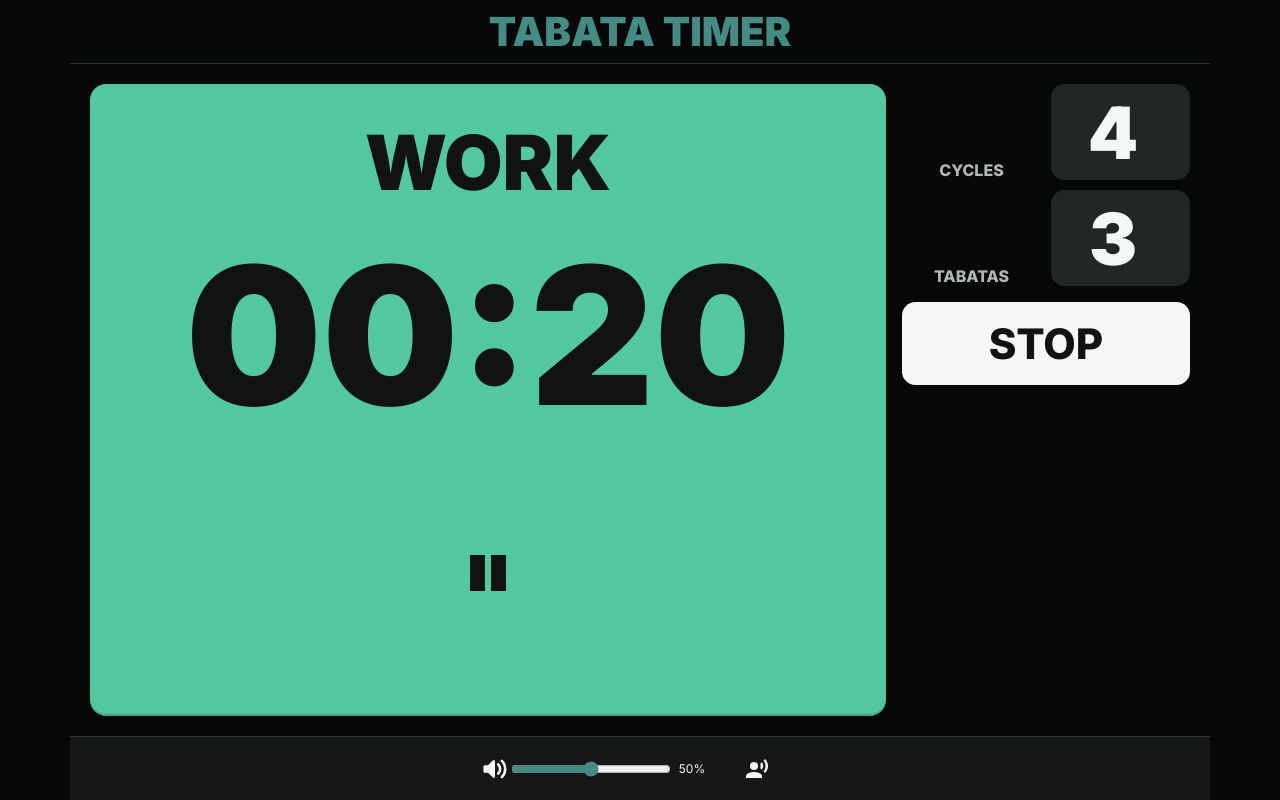
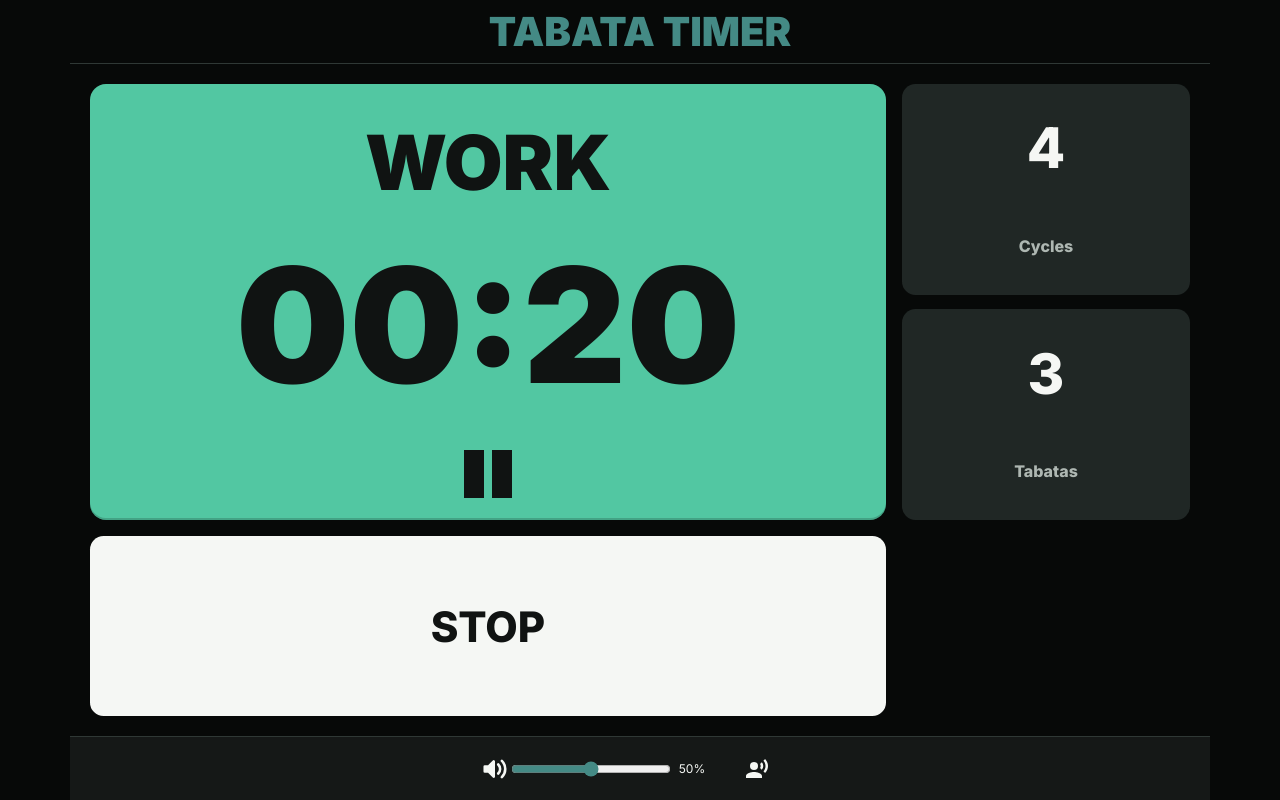
Before and after one commit to StanTheMackiar/Tabata-Timer-App-New, a React (Vite) app: page /start in a window 1280 px wide. Built offline with nearby package versions, Linux system fonts and the light colour scheme; no server answers.

Commit message:
refactor: simplify CyclesAndTabata component and integrate it into Form and StartPage

```diff
--- a/src/components/form/CyclesAndTabata.tsx
+++ b/src/components/form/CyclesAndTabata.tsx
@@ -1,113 +1,72 @@
-import { ChangeEvent, FC, useContext } from "react";
+import { FC } from "react";
 
-import { useLocation } from "react-router-dom";
 import styled from "styled-components";
-import { TimerContext } from "../../context/timer/useTimerContex";
-import { InputTypes, TimerFormString } from "../../interfaces";
-import { AppRoute } from "../../routes/routes.enum";
 
 interface Props {
-  value?: TimerFormString;
-  disabled?: boolean;
-
-  onChange?: (
-    event: ChangeEvent<HTMLInputElement>,
-    inputType: InputTypes,
-  ) => void;
+  cycles: string;
+  tabatas: string;
+  onClickCycles?: VoidFunction;
+  onClickTabatas?: VoidFunction;
 }
 
-const initialValue = {
-  cycles: 0,
-  tabatas: 0,
-};
+export const CyclesAndTabata: FC<Props> = ({
+  cycles,
+  tabatas,
+  onClickCycles,
+  onClickTabatas,
+}) => {
+  return (
+    <StatsRow>
+      <StatButton
+        type="button"
+        disabled={!onClickCycles}
+        onClick={onClickCycles}
+      >
+        <strong>{cycles}</strong>
+        <span>Cycles</span>
+      </StatButton>
 
-export const CyclesAndTabata: FC<Props> = ({
-  onChange,
-  value = initialValue,
-  disabled = false,
-}) => {
-  const { state } = useContext(TimerContext);
-  const { cycles, tabatas } = state.timer;
-
-  const location = useLocation();
-  const isTimerActive = location.pathname.startsWith(AppRoute.START);
-
-  return (
-    <Container isTimerActive={isTimerActive}>
-      <Label htmlFor="cycles">CYCLES</Label>
-      <Input
-        id="cycles"
-        type="number"
-        value={isTimerActive ? cycles : value.cycles}
-        name="cycles"
-        onChange={
-          onChange
-            ? (event) => onChange(event, "cycles")
-            : () => {
-                "";
-              }
-        }
-        disabled={disabled}
-        min="1"
-        max="99"
-      />
-
-      <Label htmlFor="tabatas">TABATAS</Label>
-      <Input
-        id="tabatas"
-        type="number"
-        value={isTimerActive ? tabatas : value.tabatas}
-        name="tabatas"
-        onChange={
-          onChange
-            ? (event) => onChange(event, "tabatas")
-            : () => {
-                "";
-              }
-        }
-        disabled={disabled}
-        min="1"
-        max="99"
-      />
-    </Container>
+      <StatButton
+        type="button"
+        disabled={!onClickTabatas}
+        onClick={onClickTabatas}
+      >
+        <strong>{tabatas}</strong>
+        <span>Tabatas</span>
+      </StatButton>
+    </StatsRow>
   );
 };
 
-const Container = styled.section<{ isTimerActive: boolean }>`
+const StatsRow = styled.div`
   display: grid;
-  grid-template-columns: auto 1fr auto 1fr;
-  align-items: center;
-  gap: clamp(0.45rem, 1.5vw, 10px);
-  border-radius: 0.85rem;
-  background-color: transparent;
-  padding: 0;
-  transition: all 0.3s ease-in-out;
+  grid-template-columns: 1fr 1fr;
+  gap: clamp(0.6rem, 1.8dvh, 1rem);
 
   @media (min-width: 1050px) {
-    grid-template-columns: 1fr 1fr;
+    grid-template-columns: 1fr;
   }
 `;
 
-const Input = styled.input`
-  width: 100%;
-  min-height: clamp(4.4rem, 14dvh, 6rem);
-  text-align: center;
-  font-size: clamp(2.4rem, 11vw, 4.5rem);
-  font-weight: 900;
-  background-color: var(--pf-panel-alt);
-  border: none;
+const StatButton = styled.button`
+  min-height: clamp(4rem, 13dvh, 6.5rem);
+  border: 0;
   border-radius: 0.85rem;
+  background: var(--pf-panel-alt);
   color: var(--pf-white);
-  outline: none;
-`;
+  display: grid;
+  place-items: center;
+  padding: 0.5rem;
 
-const Label = styled.label`
-  text-align: center;
-  display: inline-block;
-  font-weight: 800;
-  color: var(--pf-muted);
+  strong {
+    font-size: 56px;
+    line-height: 0.9;
+    font-weight: 800;
+  }
 
-  @media (min-width: 1050px) {
-    align-self: end;
+  span {
+    color: var(--pf-muted);
+    font-size: 1rem;
+    font-weight: 800;
   }
 `;
--- a/src/components/form/Form.tsx
+++ b/src/components/form/Form.tsx
@@ -1,5 +1,5 @@
 import { FC, useState } from "react";
-import { StartStopButton } from ".";
+import { CyclesAndTabata, StartStopButton } from ".";
 import { useFormContext } from "../../context/form/useFormContext";
 import { TimerType } from "../../enums";
 import { PRESETS_QUANTITY } from "../../hooks";
@@ -12,8 +12,6 @@ import { FormEditorDialog } from "./FormEditorDialog";
 import {
   PresetBar,
   PresetButton,
-  StatButton,
-  StatsRow,
   StyledForm,
   TimerButton,
   TimersGrid,
@@ -67,27 +65,16 @@ export const Form: FC = () => {
         ))}
       </TimersGrid>
 
-      <StatsRow>
-        <StatButton
-          type="button"
-          onClick={() =>
-            setEditor({ kind: "count", title: "cycles", field: "cycles" })
-          }
-        >
-          <strong>{form.cycles}</strong>
-          <span>Cycles</span>
-        </StatButton>
-
-        <StatButton
-          type="button"
-          onClick={() =>
-            setEditor({ kind: "count", title: "tabatas", field: "tabatas" })
-          }
-        >
-          <strong>{form.tabatas}</strong>
-          <span>Tabatas</span>
-        </StatButton>
-      </StatsRow>
+      <CyclesAndTabata
+        cycles={form.cycles}
+        tabatas={form.tabatas}
+        onClickCycles={() =>
+          setEditor({ kind: "count", title: "cycles", field: "cycles" })
+        }
+        onClickTabatas={() =>
+          setEditor({ kind: "count", title: "tabatas", field: "tabatas" })
+        }
+      />
 
       <StartStopButton />
 
--- a/src/components/ui/PauseTimer.tsx
+++ b/src/components/ui/PauseTimer.tsx
@@ -1,40 +1,30 @@
-
-import { FC } from 'react'
-import styled from 'styled-components';
-import { ImPause2, ImPlay2 } from "react-icons/im"
+import { FC } from "react";
+import { ImPause2, ImPlay3 } from "react-icons/im";
+import styled from "styled-components";
 
 interface Props {
-    togglePause: () => void,
-    isPaused: boolean,
+  togglePause: () => void;
+  isPaused: boolean;
 }
 
-
-export const PauseTimer:FC<Props> = ({ isPaused, togglePause }) => {
-
-
-
+export const PauseTimer: FC<Props> = ({ isPaused, togglePause }) => {
   return (
     <Container>
-            {
-                isPaused
-                ?   <ImPlay2 style={{ cursor: 'pointer' }} onClick={ togglePause }/>
-                :   <ImPause2 style={{ cursor: 'pointer' }} onClick={ togglePause }/>
-            }
-
+      {isPaused ? (
+        <ImPlay3 style={{ cursor: "pointer" }} onClick={togglePause} />
+      ) : (
+        <ImPause2 style={{ cursor: "pointer" }} onClick={togglePause} />
+      )}
     </Container>
-   )
-}
+  );
+};
 
 const Container = styled.div`
   display: flex;
-    position: relative;
-    bottom: 1rem;
   justify-content: center;
-    align-items: center;
   flex: 1;
   outline: none;
   border: none;
   color: var(--pf-dark-text);
-    font-size: 3rem;
-
-`
+  font-size: 4rem;
+`;
--- a/src/components/ui/Timer.tsx
+++ b/src/components/ui/Timer.tsx
@@ -14,14 +14,14 @@ export const Timer: FC<Props> = ({ form }) => {
   const { bgColor, activeTimer, isPaused, minutes, seconds, togglePause } =
     useTimer({ form });
 
+  const timer = `${String(minutes).padStart(2, "0")}:${String(seconds).padStart(2, "0")}`;
+
   return (
     <>
       <TimerSection bgColor={bgColor}>
         <Subtitle>{activeTimer}</Subtitle>
 
-        <h2>
-          {`${String(minutes).padStart(2, "0")}:${String(seconds).padStart(2, "0")}`}
-        </h2>
+        <h2>{timer}</h2>
 
         <PauseTimer isPaused={isPaused} togglePause={togglePause} />
       </TimerSection>
@@ -52,11 +52,11 @@ const TimerSection = styled.div<{
     text-align: center;
     font-weight: 900;
     display: flex;
-    flex: 1;
+    flex: 3;
     justify-content: center;
     align-items: center;
     font-family: var(--pf-font);
-    font-size: clamp(4.6rem, 22vw, 12rem);
+    font-size: clamp(90px, 28vw, 10rem);
     line-height: 0.95;
   }
 `;
--- a/src/pages/StartPage.tsx
+++ b/src/pages/StartPage.tsx
@@ -2,20 +2,24 @@ import { FC } from "react";
 import styled from "styled-components";
 import { CyclesAndTabata, StartStopButton, Timer } from "../components";
 import { Layout } from "../components/layouts/Layout";
+import { useTimerContext } from "../context/timer/useTimerContex";
 import { useInitialValues } from "../hooks";
 
 export const StartPage: FC = () => {
   const { form, isLoaded } = useInitialValues();
+
+  const { state } = useTimerContext();
 
   return (
     <Layout>
       <RunContent>
         {isLoaded && <Timer form={form} />}
 
-        <RunControls>
-          <CyclesAndTabata disabled />
-          <StartStopButton action="stop" />
-        </RunControls>
+        <CyclesAndTabata
+          cycles={state.timer.cycles.toString()}
+          tabatas={state.timer.tabatas.toString()}
+        />
+        <StartStopButton action="stop" />
       </RunContent>
     </Layout>
   );
@@ -35,9 +39,3 @@ const RunContent = styled.section`
     align-items: stretch;
   }
 `;
-
-const RunControls = styled.aside`
-  display: flex;
-  flex-direction: column;
-  gap: clamp(0.7rem, 2dvh, 1rem);
-`;
```
Lines whose indentation alone changed are shown as unchanged.
